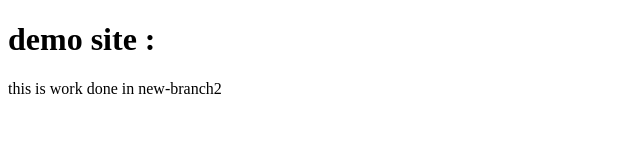
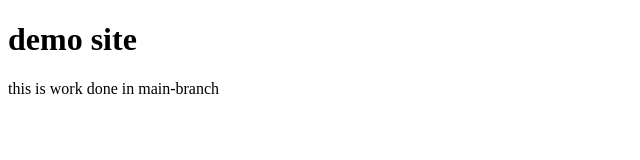
Before and after one commit to chandanpradhan029/Another_repo, a plain HTML site: page index.html in a window 1280 px wide. Shown: the full height of the page, 0-640 px from the left. Drawn offline with Linux system fonts and the light colour scheme.

Commit message:
changes done on main

```diff
--- a/index.html
+++ b/index.html
@@ -6,7 +6,7 @@
     <title>Document</title>
 </head>
 <body>
-    <h1>demo site : </h1>
-    <p>this is work done in new-branch2</p>
+    <h1>demo site </h1>
+    <p>this is work done in main-branch</p>
 </body>
 </html>
```
